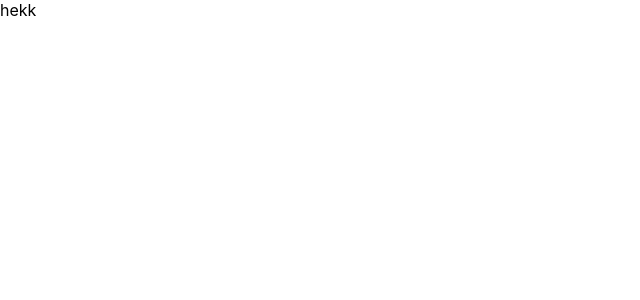
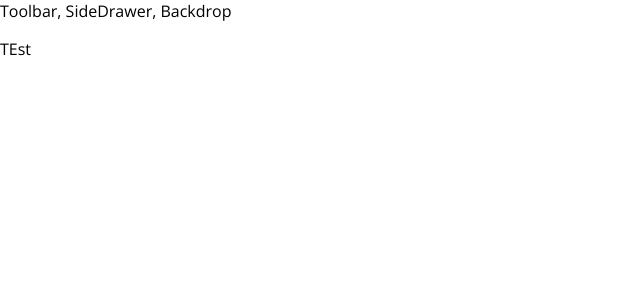
Before and after one commit to dwyfrequency/burgerbuilder, a React (Create React App) app: page / in a window 1280 px wide. Shown: the top 300 px of the page, without its empty margins (0-640 px from the left). Built offline with nearby package versions, Linux system fonts and the light colour scheme.

Commit message:
adding component layout structure

```diff
--- a/src/App.js
+++ b/src/App.js
@@ -1,8 +1,15 @@
 import React, { Component } from "react";
+import Layout from "./components/Layout/Layout";
 
 class App extends Component {
   render() {
-    return <div className="App">hekk</div>;
+    return (
+      <div>
+        <Layout>
+          <p>TEst</p>
+        </Layout>
+      </div>
+    );
   }
 }
 
--- /dev/null
+++ b/src/components/Layout/Layout.js
@@ -0,0 +1,10 @@
+import React from "react";
+import Aux from "../../hoc/Aux";
+const Layout = props => (
+  <Aux>
+    <div>Toolbar, SideDrawer, Backdrop</div>
+    <main>{props.children}</main>
+  </Aux>
+);
+
+export default Layout;
--- /dev/null
+++ b/src/hoc/Aux.js
@@ -0,0 +1 @@
+export default props => props.children;
--- a/src/index.css
+++ b/src/index.css
@@ -1,14 +1,5 @@
 body {
   margin: 0;
   padding: 0;
-  font-family: -apple-system, BlinkMacSystemFont, "Segoe UI", "Roboto", "Oxygen",
-    "Ubuntu", "Cantarell", "Fira Sans", "Droid Sans", "Helvetica Neue",
-    sans-serif;
-  -webkit-font-smoothing: antialiased;
-  -moz-osx-font-smoothing: grayscale;
+  font-family: "Open Sans", sans-serif;
 }
-
-code {
-  font-family: source-code-pro, Menlo, Monaco, Consolas, "Courier New",
-    monospace;
-}
```
